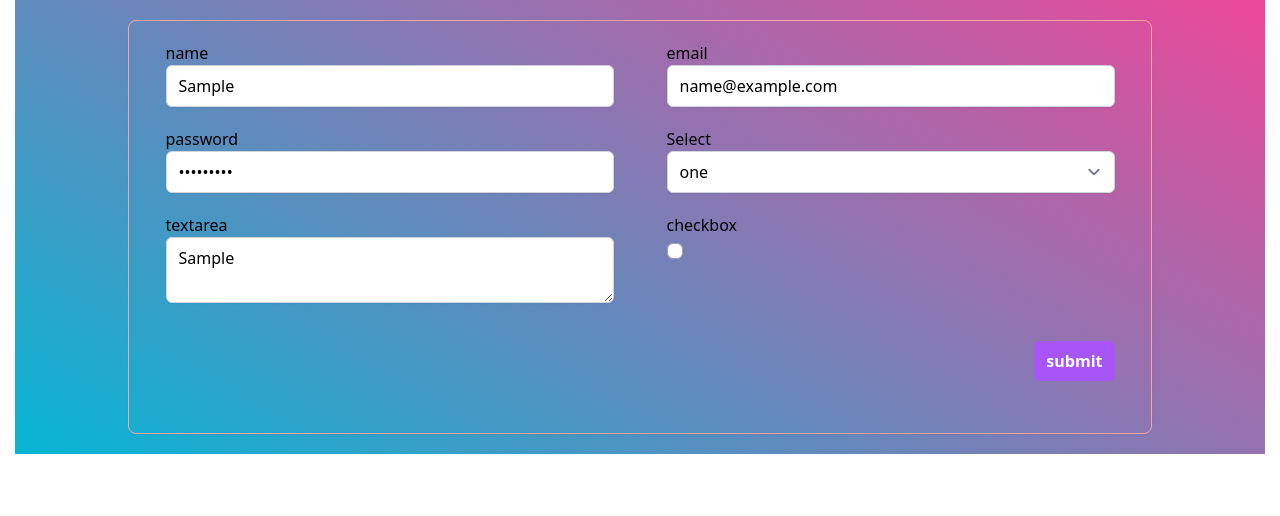
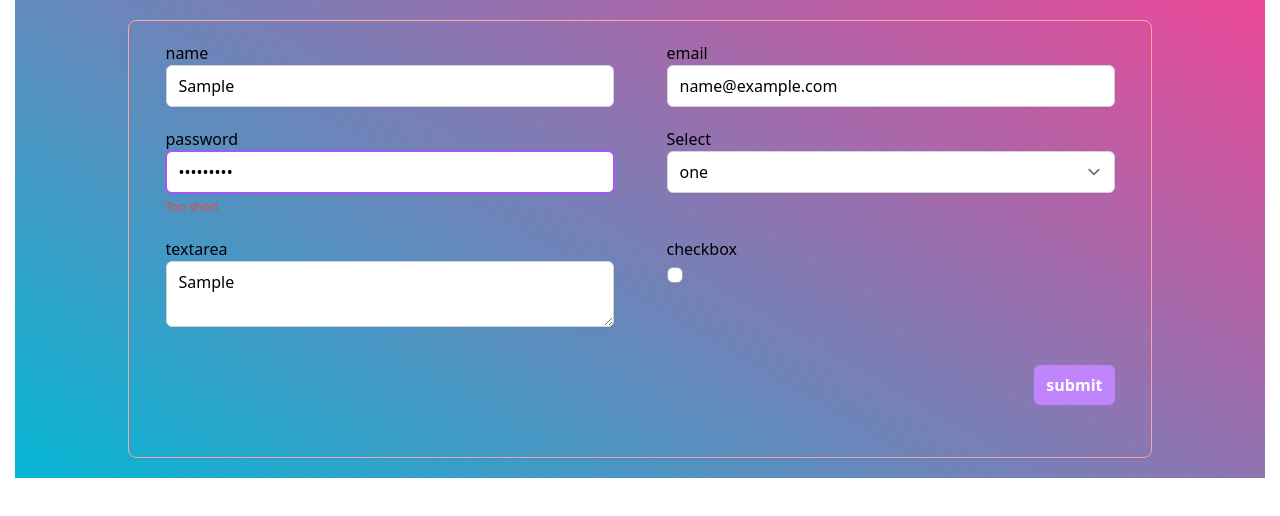
Before and after one commit to Programmer-Manik/React-Reusable-Components, a React (Vite) app: page / in a window 1280 px wide. Both pictures are taken after typing "Sample", "name@example.com", "Sample123", "Sample" into the empty fields and a click on the button "submit". Shown: the top 516 px of the page. Built offline with nearby package versions, Linux system fonts and the light colour scheme.

Commit message:
today stard project

```diff
--- a/src/Components/NormalForm/NormalForm.tsx
+++ b/src/Components/NormalForm/NormalForm.tsx
@@ -3,15 +3,16 @@
 import cn from "../../Utils/cn";
 import Button from "../Ui/Button";
 import { z } from "zod";
+import {zodResolver} from '@hookform/resolvers/zod'
 
 const signUpSchema = z.object({
-   name: z.string(),
-   email: z.string().email(),
+   name: z.string().min(1, {message:'name is required'}),
+   email: z.string().email().min(1, {message:'email is required'}),
    password: z.string().min(10, 'Too short')
 })
 
 const NormalForm = () => {
-  const { register, handleSubmit, formState:{errors} } = useForm();
+  const { register, handleSubmit, formState:{errors} } = useForm({resolver:zodResolver(signUpSchema)});
 
   const onSubmitData = (data: any) => {
     console.log(data);
@@ -40,9 +41,9 @@
             className="w-full"
             type="text"
             id="name"
-            {...register("name",{required:true})}
+            {...register("name")}
           />
-          {errors.name && <span className="text-xs text-red-500">this  field is required</span>}
+          {errors.name && <span className="text-xs text-red-500">{errors.name.message}</span>}
         </div>
         <div className="w-full max-w-md">
           <label className="block" htmlFor="email">
@@ -54,7 +55,7 @@
             id="email"
             {...register("email",{required:true})}
           />
-          {errors.email && <span className="text-xs text-red-500">this  field is required</span>}
+          {errors.email && <span className="text-xs text-red-500">{errors.email.message}</span>}
         </div>
         <div className="w-full max-w-md">
           <label className="block" htmlFor="password">
@@ -66,7 +67,7 @@
             id="name"
             {...register("password",{required:true})}
           />
-          {errors.password && <span className="text-xs text-red-500">this  field is required</span>}
+          {errors.password && <span className="text-xs text-red-500">{errors.password.message}</span>}
         </div>
         <div className="w-full max-w-md">
           <label className="block" htmlFor="select">
```
